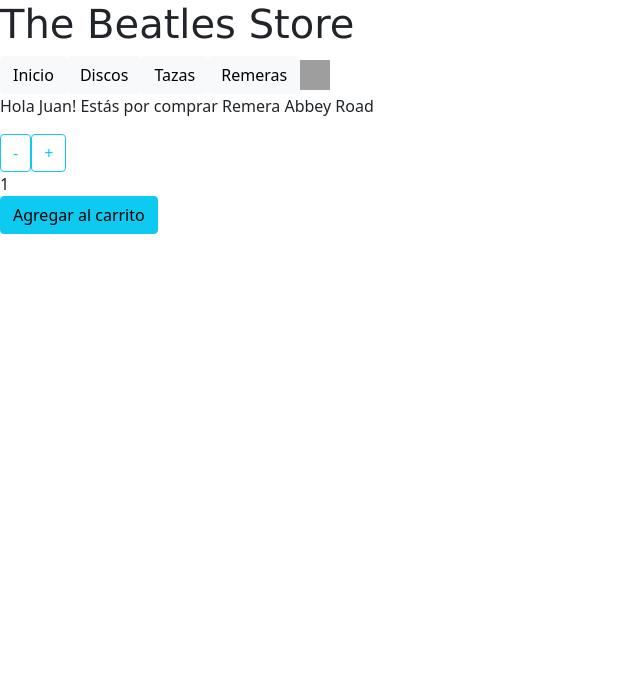
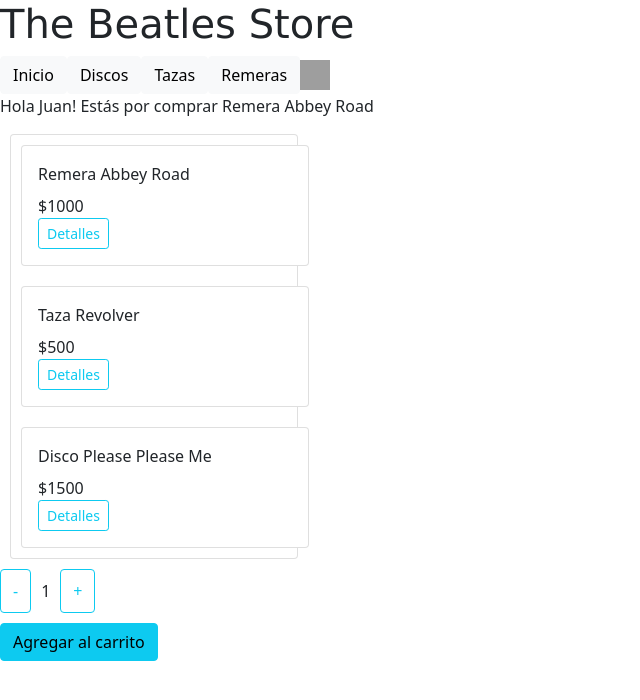
Before and after one commit to JazminMonzon/reactcoder, a React (Create React App) app: page / in a window 1280 px wide. Shown: the top 700 px of the page, without its empty margins (0-640 px from the left). Built offline with nearby package versions, Linux system fonts and the light colour scheme; grey boxes are pictures that could not be loaded.

Commit message:
Desafio Clase 6

```diff
--- a/src/components/Counter/ItemCount.css
+++ b/src/components/Counter/ItemCount.css
@@ -0,0 +1,9 @@
+.item-count{
+    display: flex;
+    margin-top: 10px;
+    margin-bottom: 10px;
+}
+
+.count{
+    margin: 10px;
+}
--- a/src/components/Counter/ItemCount.jsx
+++ b/src/components/Counter/ItemCount.jsx
@@ -19,10 +19,12 @@
 
   return(
     <>
-    <button className="btn btn-outline-info" onClick={() => decrement()}>-</button>
-    <button className="btn btn-outline-info" onClick={() => increment()}>+</button>
-    <div>{userSelected}</div>
-    <button className="btn btn-info" onClick={handleOnAddCart}>Agregar al carrito</button>
+      <div className='item-count'>
+        <button className="btn btn-outline-info" onClick={() => decrement()}>-</button>
+        <span className='count'>{userSelected}</span>
+        <button className="btn btn-outline-info" onClick={() => increment()}>+</button>
+      </div>
+      <button className="btn btn-info" onClick={handleOnAddCart}>Agregar al carrito</button>
     </>
   )
 }
--- /dev/null
+++ b/src/components/Item/Item.css
@@ -0,0 +1,4 @@
+.card{
+  margin: 10px;
+  width: 18rem;
+}
--- /dev/null
+++ b/src/components/Item/Item.jsx
@@ -0,0 +1,15 @@
+import React from "react"
+import "./Item.css"
+
+export default function Item({ id, title, price }) {
+    return(
+    <div className='card'>
+        <div className='card-body'>
+            <div>{id}</div>
+            <div className='card-title'>{title}</div>
+            <div className='card-text'>{price}</div>
+            <button className="btn btn-outline-info btn-sm">Detalles</button>
+        </div>
+      </div>
+      )
+}
--- /dev/null
+++ b/src/components/ItemList/ItemList.jsx
@@ -0,0 +1,56 @@
+import React from "react"
+import "./ItemList.css"
+import Item from "../Item/Item.jsx"
+
+export default function ItemList() {
+    const items = [
+        {
+          id: '1',
+          title: 'Remera Abbey Road',
+          price: '$1000',
+          isValid: true
+        },
+        {
+          id: '2',
+          title: 'Taza Revolver',
+          price: '$500'
+        },
+        {
+          id: '3',
+          title: 'Disco Please Please Me',
+          price: '$1500'
+        },
+      ]
+
+    const getItem = (id = null) => {
+        console.log('Waiting for response...');
+        return new Promise((resolve, reject) => {
+          setTimeout(() => {
+            const item = items.find(item => item.id === id);
+            if (item != null) resolve(item);
+            reject({
+              status: 404
+            });
+          }, 2000);
+        });
+      };
+
+    const myPromise = new Promise(async (resolve, reject) => {
+        const item = await getItem('1').catch(
+          err => reject(err)
+        );
+        item?.isValid ? resolve(item) : reject('Not valid');
+    });
+
+    myPromise.then(result => console.log(result)).catch(err => console.log(err));
+
+    const ItemsList = items.map(item => ( <Item key={item.id} title={item.title} price={item.price} /> ));
+
+    return(
+        <>
+            <div className='card'>
+                {ItemsList}
+            </div>
+        </>
+      );
+}
--- a/src/components/ItemListContainer/ItemListContainer.jsx
+++ b/src/components/ItemListContainer/ItemListContainer.jsx
@@ -1,9 +1,11 @@
 import "./ItemListContainer.css"
 import ItemCount from "../Counter/ItemCount"
+import ItemList from "../ItemList/ItemList.jsx"
 
 const ItemListContainer = ({greeting, item}) => {
     return <>
     <p>Hola {greeting}! Estás por comprar {item}</p>
+    <ItemList />
     <ItemCount stock={10} initial={1} onAdd={() => alert("Agregado exitosamente al carrito") } />
     </>
 }
```
Also changed, not shown: src/components/ItemList/ItemList.css (added).
